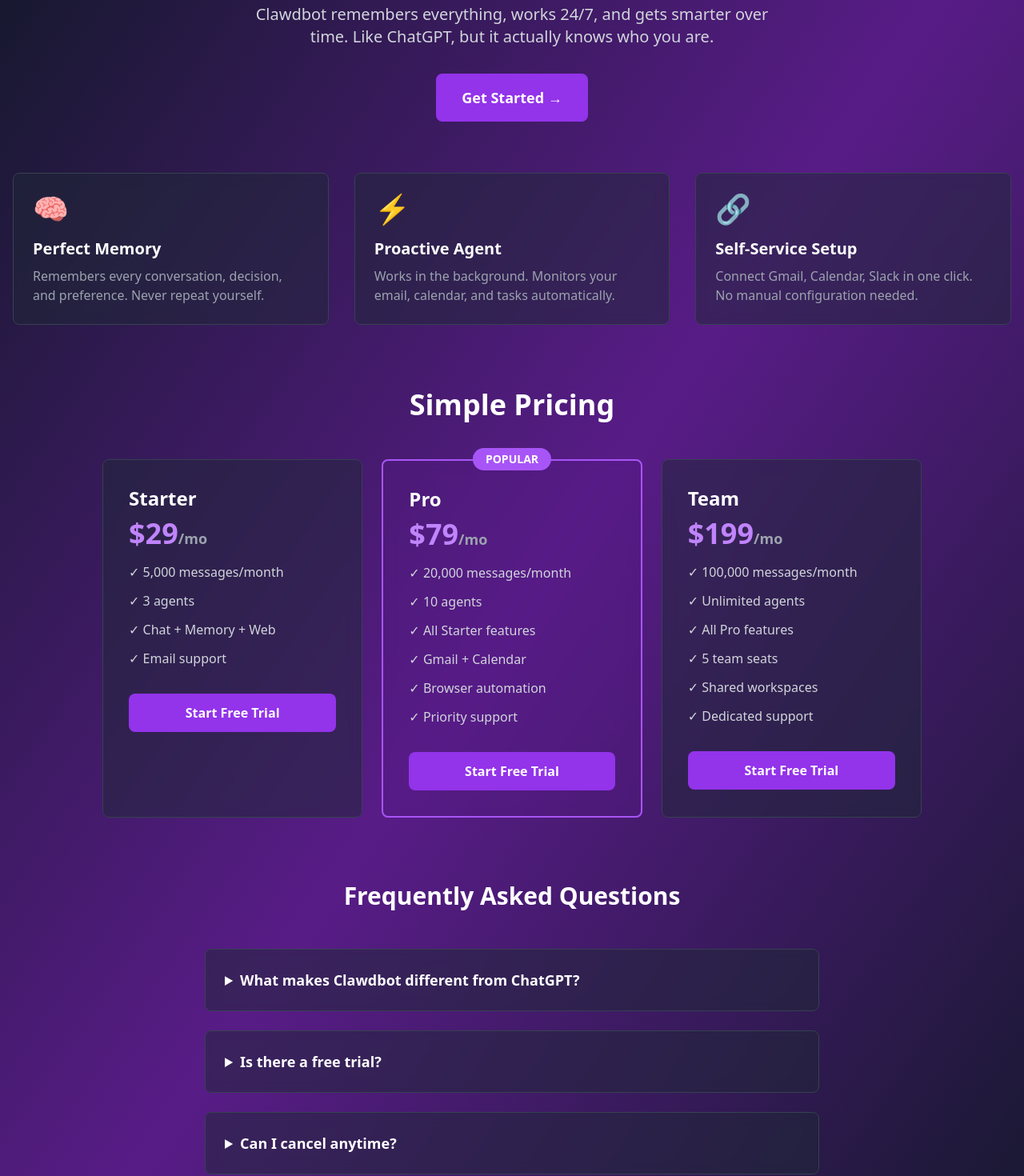
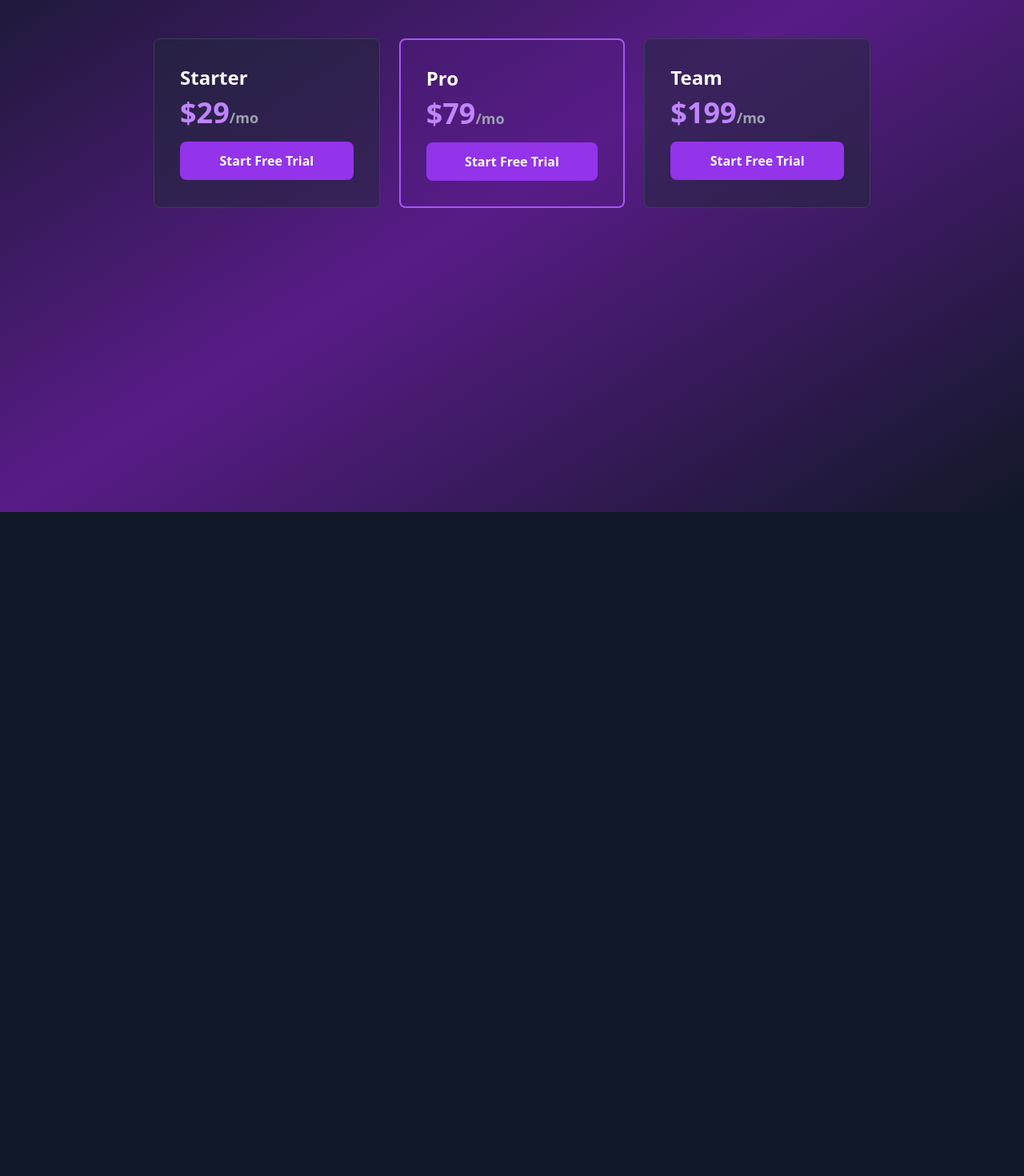
Before and after one commit to JunctionAI/clawdbot-dashboard, a Next.js app: page / in a window 1280 px wide. Shown: the part 160-1630 px from the top of the page at 80% size. After the commit the page ends 800 px from the top, so only its background shows below. Built offline with nearby package versions, Linux system fonts and the light colour scheme.

Commit message:
Simplify landing page - remove onClick handlers, use plain links

```diff
--- a/app/page.tsx
+++ b/app/page.tsx
@@ -1,178 +1,54 @@
 'use client';
-
-export const dynamic = 'force-dynamic';
 
 export default function Home() {
   return (
-    <main className="min-h-screen bg-gradient-to-br from-gray-900 via-purple-900 to-gray-900">
-      {/* Hero Section */}
-      <div className="container mx-auto px-4 py-20">
+    <main className="min-h-screen bg-gradient-to-br from-gray-900 via-purple-900 to-gray-900 p-8">
+      <div className="container mx-auto max-w-4xl">
         <div className="text-center mb-16">
           <h1 className="text-6xl font-bold text-white mb-6">
             Your AI Assistant,
             <span className="text-purple-400"> Always On</span>
           </h1>
-          <p className="text-xl text-gray-300 max-w-2xl mx-auto mb-8">
+          <p className="text-xl text-gray-300 mb-8">
             Clawdbot remembers everything, works 24/7, and gets smarter over time.
-            Like ChatGPT, but it actually knows who you are.
           </p>
-          <a
-            href="#pricing"
-            className="bg-purple-600 hover:bg-purple-700 text-white px-8 py-4 rounded-lg text-lg font-semibold inline-block transition"
-          >
-            Get Started →
-          </a>
         </div>
 
-        {/* Features */}
-        <div className="grid md:grid-cols-3 gap-8 mb-20">
-          <div className="bg-gray-800/50 backdrop-blur p-6 rounded-lg border border-gray-700">
-            <div className="text-4xl mb-4">🧠</div>
-            <h3 className="text-xl font-semibold text-white mb-2">Perfect Memory</h3>
-            <p className="text-gray-400">
-              Remembers every conversation, decision, and preference. Never repeat yourself.
-            </p>
+        <div className="grid md:grid-cols-3 gap-6">
+          <div className="bg-gray-800/50 p-8 rounded-lg border border-gray-700">
+            <h3 className="text-2xl font-bold text-white mb-2">Starter</h3>
+            <div className="text-4xl font-bold text-purple-400 mb-4">$29<span className="text-lg text-gray-400">/mo</span></div>
+            <a
+              href="/api/checkout?price=price_1SwtCbBfSldKMuDjM3p0kyG4"
+              className="block w-full bg-purple-600 hover:bg-purple-700 text-white py-3 rounded-lg font-semibold text-center"
+            >
+              Start Free Trial
+            </a>
           </div>
 
-          <div className="bg-gray-800/50 backdrop-blur p-6 rounded-lg border border-gray-700">
-            <div className="text-4xl mb-4">⚡</div>
-            <h3 className="text-xl font-semibold text-white mb-2">Proactive Agent</h3>
-            <p className="text-gray-400">
-              Works in the background. Monitors your email, calendar, and tasks automatically.
-            </p>
+          <div className="bg-purple-900/30 p-8 rounded-lg border-2 border-purple-500">
+            <h3 className="text-2xl font-bold text-white mb-2">Pro</h3>
+            <div className="text-4xl font-bold text-purple-400 mb-4">$79<span className="text-lg text-gray-400">/mo</span></div>
+            <a
+              href="/api/checkout?price=price_1SwtCbBfSldKMuDjDmRHqErh"
+              className="block w-full bg-purple-600 hover:bg-purple-700 text-white py-3 rounded-lg font-semibold text-center"
+            >
+              Start Free Trial
+            </a>
           </div>
 
-          <div className="bg-gray-800/50 backdrop-blur p-6 rounded-lg border border-gray-700">
-            <div className="text-4xl mb-4">🔗</div>
-            <h3 className="text-xl font-semibold text-white mb-2">Self-Service Setup</h3>
-            <p className="text-gray-400">
-              Connect Gmail, Calendar, Slack in one click. No manual configuration needed.
-            </p>
-          </div>
-        </div>
-
-        {/* Pricing */}
-        <div id="pricing" className="max-w-5xl mx-auto">
-          <h2 className="text-4xl font-bold text-white text-center mb-12">Simple Pricing</h2>
-
-          <div className="grid md:grid-cols-3 gap-6">
-            {/* Starter */}
-            <div className="bg-gray-800/50 backdrop-blur p-8 rounded-lg border border-gray-700">
-              <h3 className="text-2xl font-bold text-white mb-2">Starter</h3>
-              <div className="text-4xl font-bold text-purple-400 mb-4">
-                $29<span className="text-lg text-gray-400">/mo</span>
-              </div>
-              <ul className="space-y-3 mb-8 text-gray-300">
-                <li>✓ 5,000 messages/month</li>
-                <li>✓ 3 agents</li>
-                <li>✓ Chat + Memory + Web</li>
-                <li>✓ Email support</li>
-              </ul>
-              <button
-                onClick={() => handleCheckout('price_1SwtCbBfSldKMuDjM3p0kyG4')}
-                className="w-full bg-purple-600 hover:bg-purple-700 text-white py-3 rounded-lg font-semibold transition"
-              >
-                Start Free Trial
-              </button>
-            </div>
-
-            {/* Pro */}
-            <div className="bg-purple-900/30 backdrop-blur p-8 rounded-lg border-2 border-purple-500 relative">
-              <div className="absolute -top-4 left-1/2 transform -translate-x-1/2 bg-purple-500 text-white px-4 py-1 rounded-full text-sm font-semibold">
-                POPULAR
-              </div>
-              <h3 className="text-2xl font-bold text-white mb-2">Pro</h3>
-              <div className="text-4xl font-bold text-purple-400 mb-4">
-                $79<span className="text-lg text-gray-400">/mo</span>
-              </div>
-              <ul className="space-y-3 mb-8 text-gray-300">
-                <li>✓ 20,000 messages/month</li>
-                <li>✓ 10 agents</li>
-                <li>✓ All Starter features</li>
-                <li>✓ Gmail + Calendar</li>
-                <li>✓ Browser automation</li>
-                <li>✓ Priority support</li>
-              </ul>
-              <button
-                onClick={() => handleCheckout('price_1SwtCbBfSldKMuDjDmRHqErh')}
-                className="w-full bg-purple-600 hover:bg-purple-700 text-white py-3 rounded-lg font-semibold transition"
-              >
-                Start Free Trial
-              </button>
-            </div>
-
-            {/* Team */}
-            <div className="bg-gray-800/50 backdrop-blur p-8 rounded-lg border border-gray-700">
-              <h3 className="text-2xl font-bold text-white mb-2">Team</h3>
-              <div className="text-4xl font-bold text-purple-400 mb-4">
-                $199<span className="text-lg text-gray-400">/mo</span>
-              </div>
-              <ul className="space-y-3 mb-8 text-gray-300">
-                <li>✓ 100,000 messages/month</li>
-                <li>✓ Unlimited agents</li>
-                <li>✓ All Pro features</li>
-                <li>✓ 5 team seats</li>
-                <li>✓ Shared workspaces</li>
-                <li>✓ Dedicated support</li>
-              </ul>
-              <button
-                onClick={() => handleCheckout('price_1SwtCcBfSldKMuDjEKBqQ6lH')}
-                className="w-full bg-purple-600 hover:bg-purple-700 text-white py-3 rounded-lg font-semibold transition"
-              >
-                Start Free Trial
-              </button>
-            </div>
-          </div>
-        </div>
-
-        {/* FAQ */}
-        <div className="max-w-3xl mx-auto mt-20">
-          <h2 className="text-3xl font-bold text-white text-center mb-12">Frequently Asked Questions</h2>
-
-          <div className="space-y-6">
-            <details className="bg-gray-800/50 backdrop-blur p-6 rounded-lg border border-gray-700">
-              <summary className="text-lg font-semibold text-white cursor-pointer">
-                What makes Clawdbot different from ChatGPT?
-              </summary>
-              <p className="mt-4 text-gray-400">
-                ChatGPT forgets everything between sessions. Clawdbot remembers your conversations,
-                preferences, projects, and context. It's also proactive—checking your email, calendar,
-                and tasks in the background.
-              </p>
-            </details>
-
-            <details className="bg-gray-800/50 backdrop-blur p-6 rounded-lg border border-gray-700">
-              <summary className="text-lg font-semibold text-white cursor-pointer">
-                Is there a free trial?
-              </summary>
-              <p className="mt-4 text-gray-400">
-                Yes! All plans include a 14-day free trial. No credit card required to start.
-              </p>
-            </details>
-
-            <details className="bg-gray-800/50 backdrop-blur p-6 rounded-lg border border-gray-700">
-              <summary className="text-lg font-semibold text-white cursor-pointer">
-                Can I cancel anytime?
-              </summary>
-              <p className="mt-4 text-gray-400">
-                Absolutely. Cancel with one click from your dashboard. No questions asked.
-              </p>
-            </details>
+          <div className="bg-gray-800/50 p-8 rounded-lg border border-gray-700">
+            <h3 className="text-2xl font-bold text-white mb-2">Team</h3>
+            <div className="text-4xl font-bold text-purple-400 mb-4">$199<span className="text-lg text-gray-400">/mo</span></div>
+            <a
+              href="/api/checkout?price=price_1SwtCcBfSldKMuDjEKBqQ6lH"
+              className="block w-full bg-purple-600 hover:bg-purple-700 text-white py-3 rounded-lg font-semibold text-center"
+            >
+              Start Free Trial
+            </a>
           </div>
         </div>
       </div>
-
-      {/* Footer */}
-      <footer className="border-t border-gray-800 mt-20 py-8">
-        <div className="container mx-auto px-4 text-center text-gray-500">
-          <p>© 2026 Clawdbot SaaS. Built with ❤️ for productivity.</p>
-        </div>
-      </footer>
     </main>
   );
 }
-
-function handleCheckout(priceId: string) {
-  // Redirect to Stripe Checkout
-  window.location.href = `/api/checkout?price=${priceId}`;
-}
```
